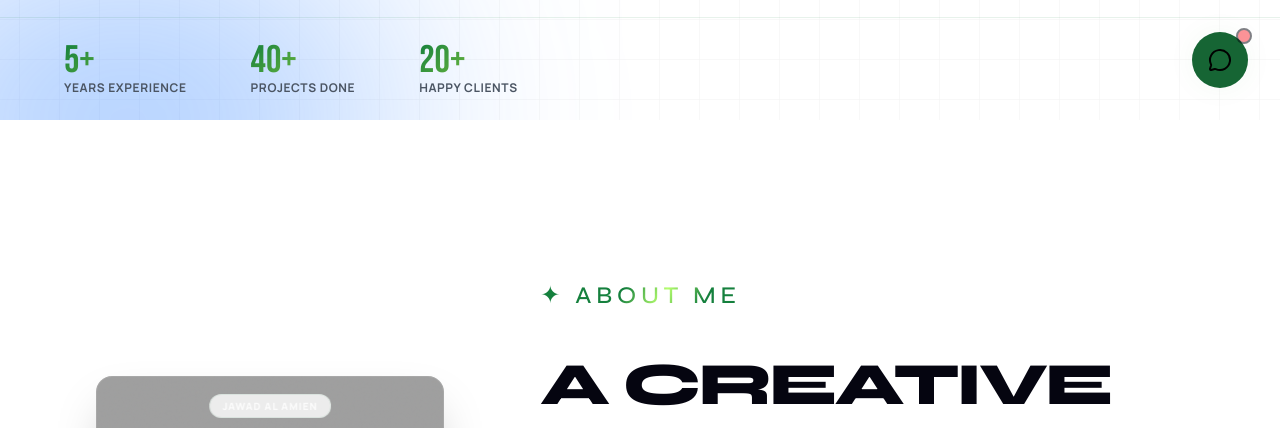
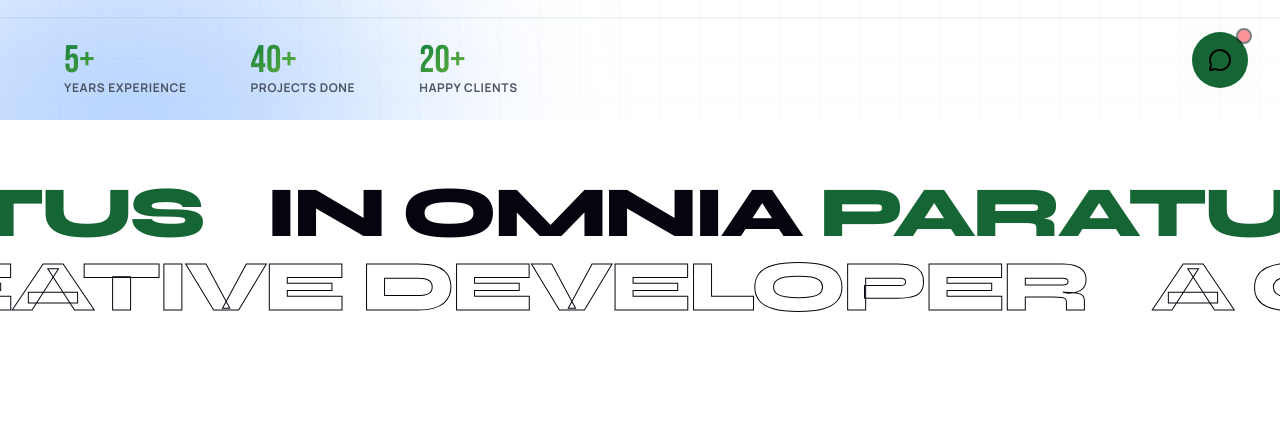
Before and after one commit to AlAmienPorto/Portofolio, a Next.js app: page / in a window 1280 px wide. Shown: the part 680-1108 px from the top of the page. Built offline with nearby package versions, Linux system fonts and the light colour scheme; grey boxes are pictures that could not be loaded.

Commit message:
feat: add animated scroll-based velocity section with dual row brutalist typography

```diff
--- a/src/app/page.tsx
+++ b/src/app/page.tsx
@@ -4,6 +4,7 @@ import SmoothScroller from "@/components/SmoothScroller";
 import { PortfolioProvider } from "@/lib/portfolio-context";
 
 import Hero from "@/components/sections/SequenceScroll";
+import VelocityScrollSection from "@/components/sections/VelocityScrollSection";
 import About from "@/components/sections/About";
 import Services from "@/components/sections/Services";
 import Projects from "@/components/sections/Projects";
@@ -26,6 +27,7 @@ export default function Home() {
 
         <main className="w-full relative" style={{ backgroundColor: "var(--bg)" }}>
           <Hero />
+          <VelocityScrollSection />
           <About />
           <Services />
           <Projects />
--- /dev/null
+++ b/src/components/sections/VelocityScrollSection.tsx
@@ -0,0 +1,33 @@
+"use client";
+
+import {
+  ScrollVelocityContainer,
+  ScrollVelocityRow,
+} from "@/registry/magicui/scroll-based-velocity";
+
+export default function VelocityScrollSection() {
+  return (
+    <section className="relative flex w-full flex-col items-center justify-center overflow-hidden py-16">
+      <ScrollVelocityContainer
+        className="text-4xl font-black tracking-tighter md:text-7xl leading-[0.8] uppercase flex flex-col justify-center"
+        style={{ fontFamily: "var(--font-syne)", color: "var(--fg)" }}
+      >
+        <ScrollVelocityRow baseVelocity={1} direction={1} className="z-10">
+          IN OMNIA <span style={{ color: "var(--accent-lime)" }}>PARATUS</span>
+        </ScrollVelocityRow>
+        <ScrollVelocityRow
+          baseVelocity={1}
+          direction={-1}
+          className="mt-2 md:mt-4 text-transparent stroke-text z-0"
+          style={{ WebkitTextStroke: "1px var(--fg)", color: "transparent" }}
+        >
+          A CREATIVE DEVELOPER
+        </ScrollVelocityRow>
+      </ScrollVelocityContainer>
+
+      {/* Gradient edges for fading effect */}
+      <div className="pointer-events-none absolute inset-y-0 left-0 w-1/4 bg-gradient-to-r from-background to-transparent z-10" />
+      <div className="pointer-events-none absolute inset-y-0 right-0 w-1/4 bg-gradient-to-l from-background to-transparent z-10" />
+    </section>
+  );
+}
--- /dev/null
+++ b/src/registry/magicui/scroll-based-velocity.tsx
@@ -0,0 +1,91 @@
+"use client";
+
+import { useRef } from "react";
+import {
+  motion,
+  useScroll,
+  useSpring,
+  useTransform,
+  useVelocity,
+  useAnimationFrame,
+  useMotionValue,
+} from "framer-motion";
+import { cn } from "@/lib/utils";
+
+// Safe wrap function in case framer-motion doesn't export it
+const wrap = (min: number, max: number, v: number) => {
+  const rangeSize = max - min;
+  return ((((v - min) % rangeSize) + rangeSize) % rangeSize) + min;
+};
+
+export function ScrollVelocityContainer({
+  children,
+  className,
+  style,
+}: {
+  children: React.ReactNode;
+  className?: string;
+  style?: React.CSSProperties;
+}) {
+  return (
+    <div className={cn("relative w-full overflow-hidden", className)} style={style}>
+      {children}
+    </div>
+  );
+}
+
+export function ScrollVelocityRow({
+  children,
+  baseVelocity = 5,
+  direction = 1,
+  className,
+  style,
+}: {
+  children: React.ReactNode;
+  baseVelocity?: number;
+  direction?: number;
+  className?: string;
+  style?: React.CSSProperties;
+}) {
+  const baseX = useMotionValue(0);
+  const { scrollY } = useScroll();
+  const scrollVelocity = useVelocity(scrollY);
+  const smoothVelocity = useSpring(scrollVelocity, {
+    damping: 50,
+    stiffness: 400,
+  });
+  const velocityFactor = useTransform(smoothVelocity, [0, 1000], [0, 5], {
+    clamp: false,
+  });
+
+  const x = useTransform(baseX, (v) => `${wrap(-10, 0, v)}%`);
+
+  const directionFactor = useRef<number>(1);
+
+  useAnimationFrame((t, delta) => {
+    let moveBy = direction * baseVelocity * (delta / 1000);
+
+    // Change directionFactor based on scroll velocity
+    if (velocityFactor.get() < 0) {
+      directionFactor.current = -1;
+    } else if (velocityFactor.get() > 0) {
+      directionFactor.current = 1;
+    }
+
+    moveBy += directionFactor.current * moveBy * velocityFactor.get();
+    baseX.set(baseX.get() + moveBy);
+  });
+
+  // Render 10 copies. -10% of total width equals exactly 1 copy width.
+  return (
+    <div className={cn("flex whitespace-nowrap", className)} style={style}>
+      <motion.div className="flex whitespace-nowrap flex-nowrap" style={{ x }}>
+        {Array.from({ length: 10 }).map((_, i) => (
+          <span key={i} className="block pr-[4rem]">
+            {children}
+          </span>
+        ))}
+      </motion.div>
+    </div>
+  );
+}
```
